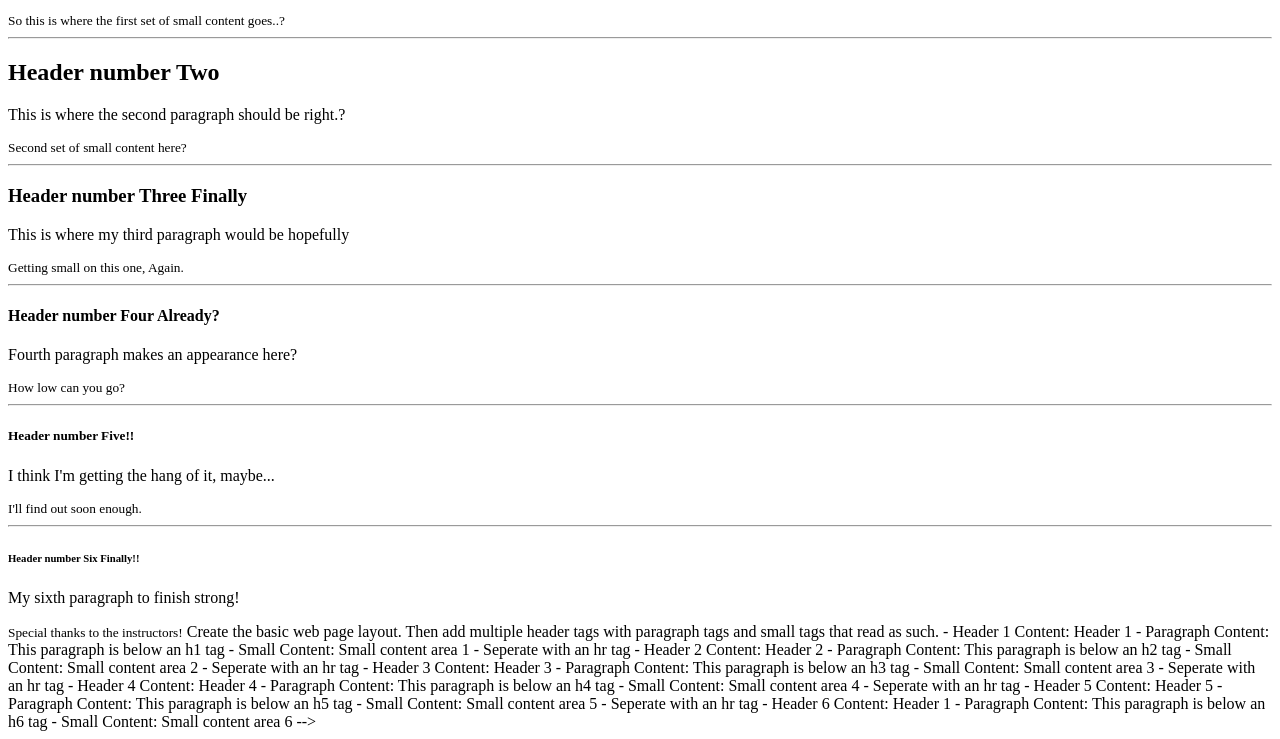
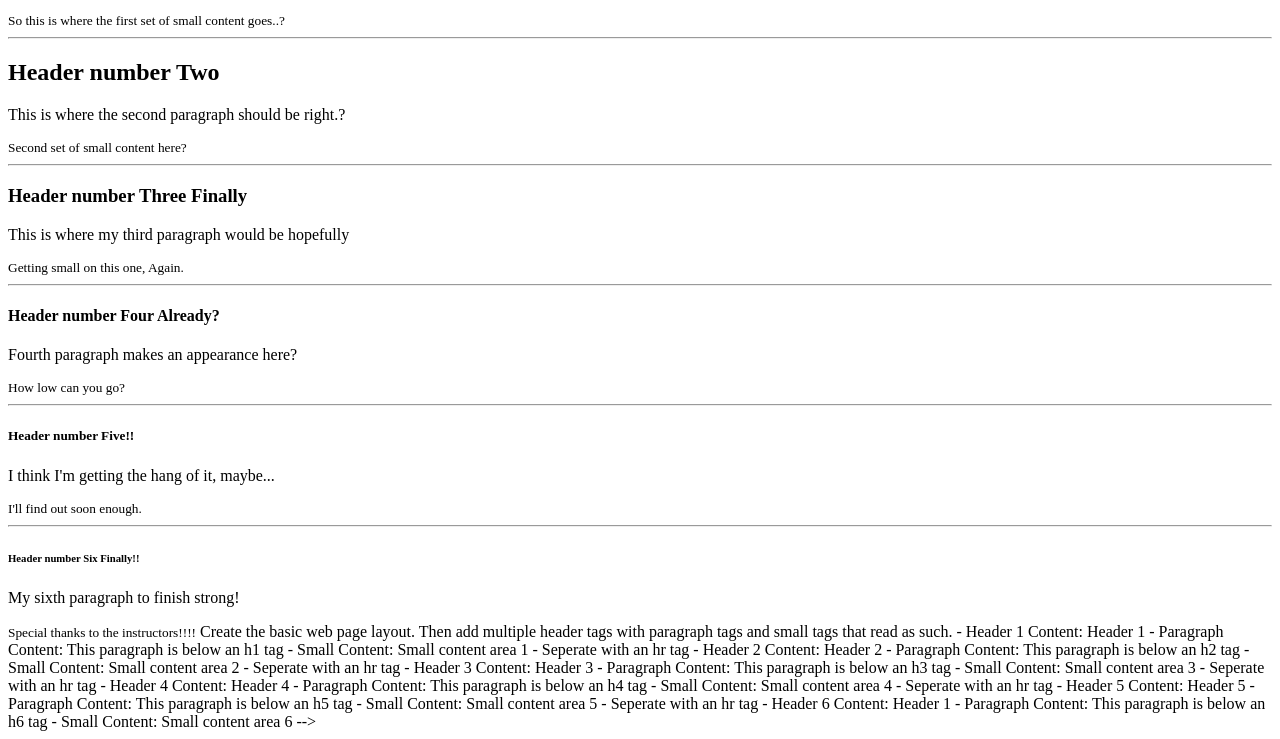
Before and after one commit to tmack1989/HTML-Exercises, a plain HTML site: page exercise2/index.html in a window 1280 px wide. Shown: the part 87-826 px from the top of the page. Drawn offline with Linux system fonts and the light colour scheme.

Commit message:
Added more detail

```diff
--- a/exercise2/index.html
+++ b/exercise2/index.html
@@ -27,7 +27,7 @@
 <hr>
 <h6>Header number Six Finally!!</h6>
 <p>My sixth paragraph to finish strong!</p>
-<small>Special thanks to the instructors!</small>
+<small>Special thanks to the instructors!!!!</small>
 </body>
 
 
```
